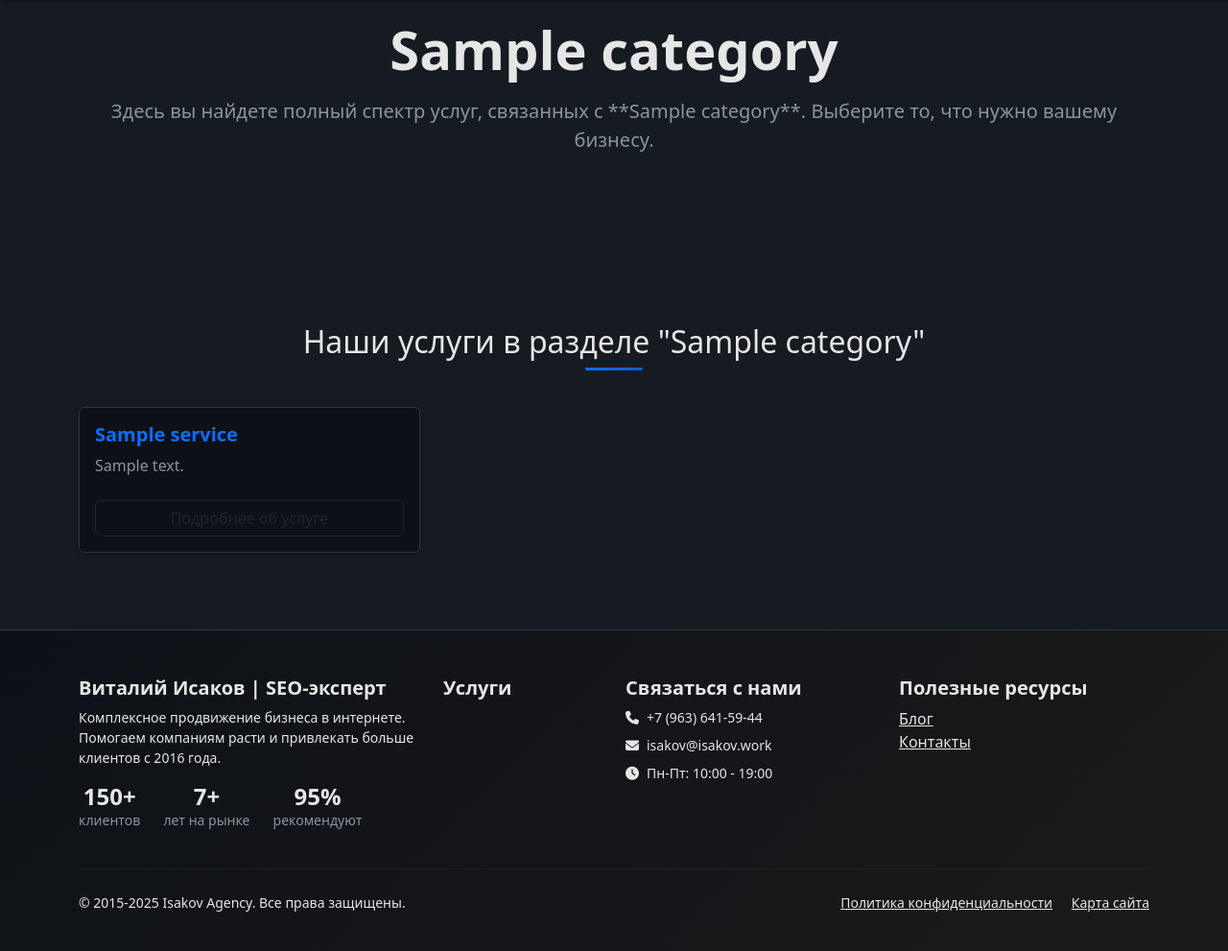
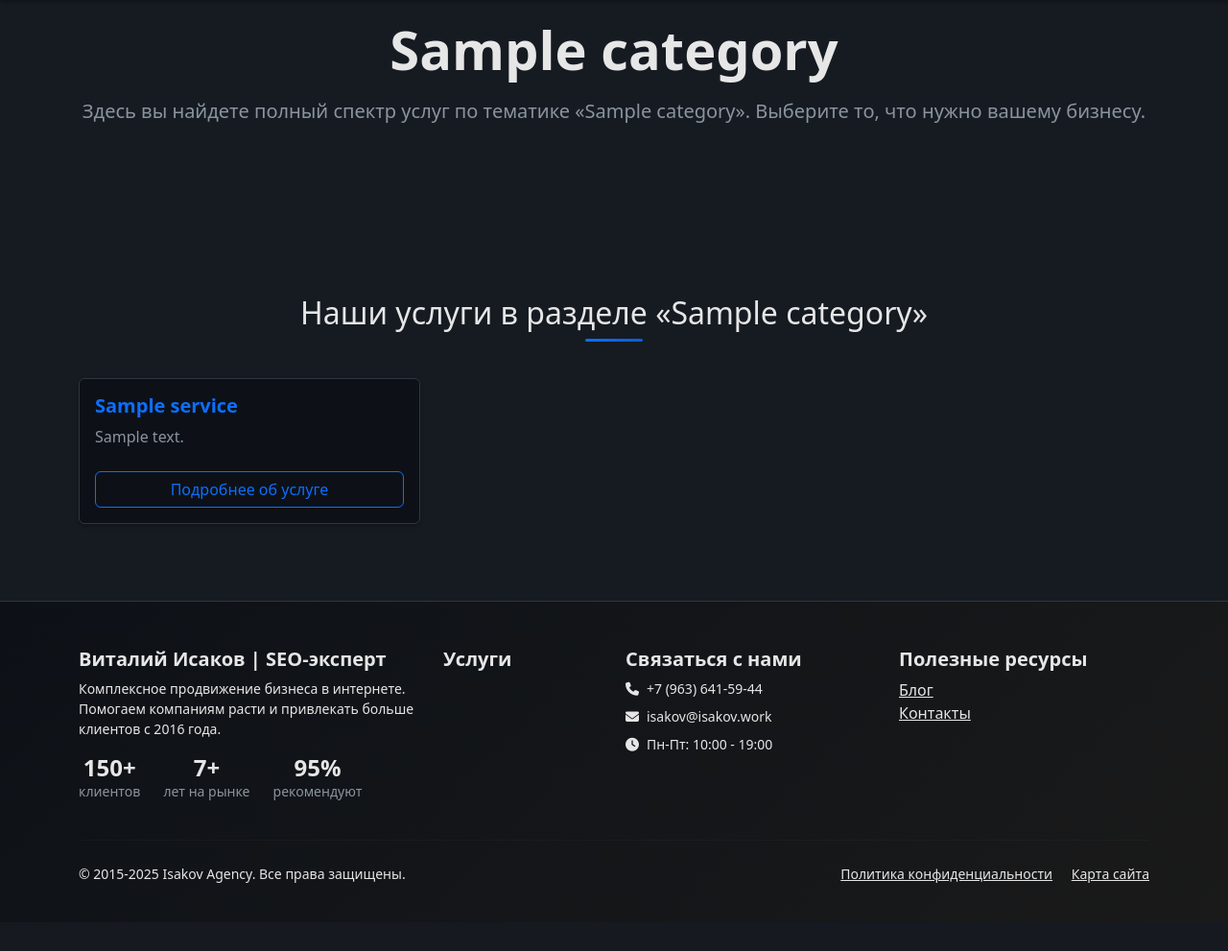
Before and after one commit to DmitryRzhansky/seo-agency, a Django app: template main/templates/main/service_category.html in a window 1280 px wide. Shown: the part 62-1053 px from the top of the page at 96% size. After the commit the page ends 982 px from the top, so only its background shows below. Run offline with Django 5.2, Linux system fonts and the light colour scheme; the template is opened without the code that fills it: most values are stand-ins (such as "Sample title", 1, 10 or a date in 2020); data that the repository does not hold is empty; some libraries are stand-ins or nearby versions.

Commit message:
Обновление текста и стилей в шаблоне категории услуг, включая улучшение формулировок и изменение стиля кнопки на более заметный.

```diff
--- a/main/templates/main/service_category.html
+++ b/main/templates/main/service_category.html
@@ -14,7 +14,7 @@
             <div class="col-lg-12 text-center">
                 <h1 class="display-4 fw-bold mb-3">{{ category.title }}</h1>
                 <p class="lead text-muted">
-                    Здесь вы найдете полный спектр услуг, связанных с **{{ category.title }}**. Выберите то, что нужно вашему бизнесу.
+                    Здесь вы найдете полный спектр услуг по тематике «{{ category.title }}». Выберите то, что нужно вашему бизнесу.
                 </p>
             </div>
         </div>
@@ -23,7 +23,7 @@
 
 <section class="section-padding bg-light" id="services-list">
     <div class="container">
-        <h2 class="section-title text-center">Наши услуги в разделе "{{ category.title }}"</h2>
+        <h2 class="section-title text-center">Наши услуги в разделе «{{ category.title }}»</h2>
 
         <div class="row g-4">
             {% for service in services %}
@@ -33,7 +33,7 @@
                         <h5 class="card-title fw-bold text-primary">{{ service.title }}</h5>
                         <p class="card-text text-muted mb-4 flex-grow-1">{{ service.short_description }}</p>
 
-                        <a href="{% url 'services:service_detail' slug=service.slug %}" class="btn btn-outline-dark mt-auto">
+                        <a href="{% url 'services:service_detail' slug=service.slug %}" class="btn btn-outline-primary mt-auto">
                             Подробнее об услуге
                         </a>
                     </div>
```
